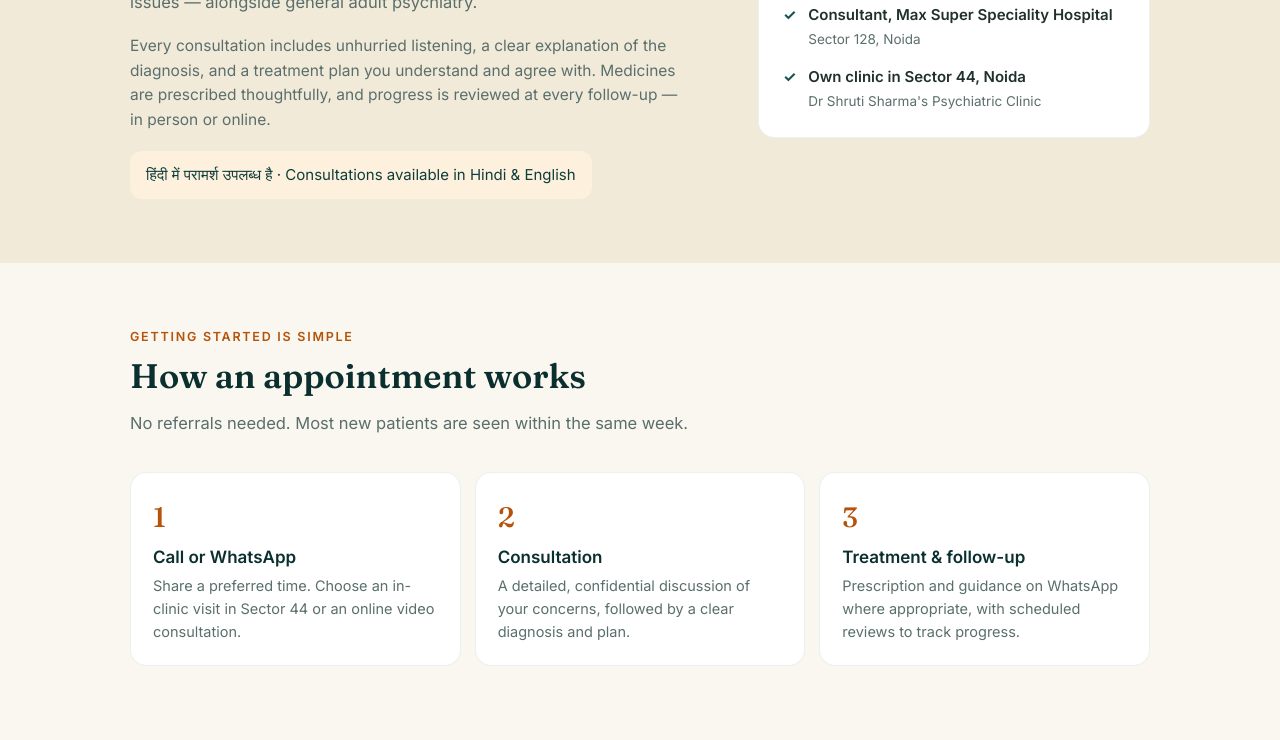
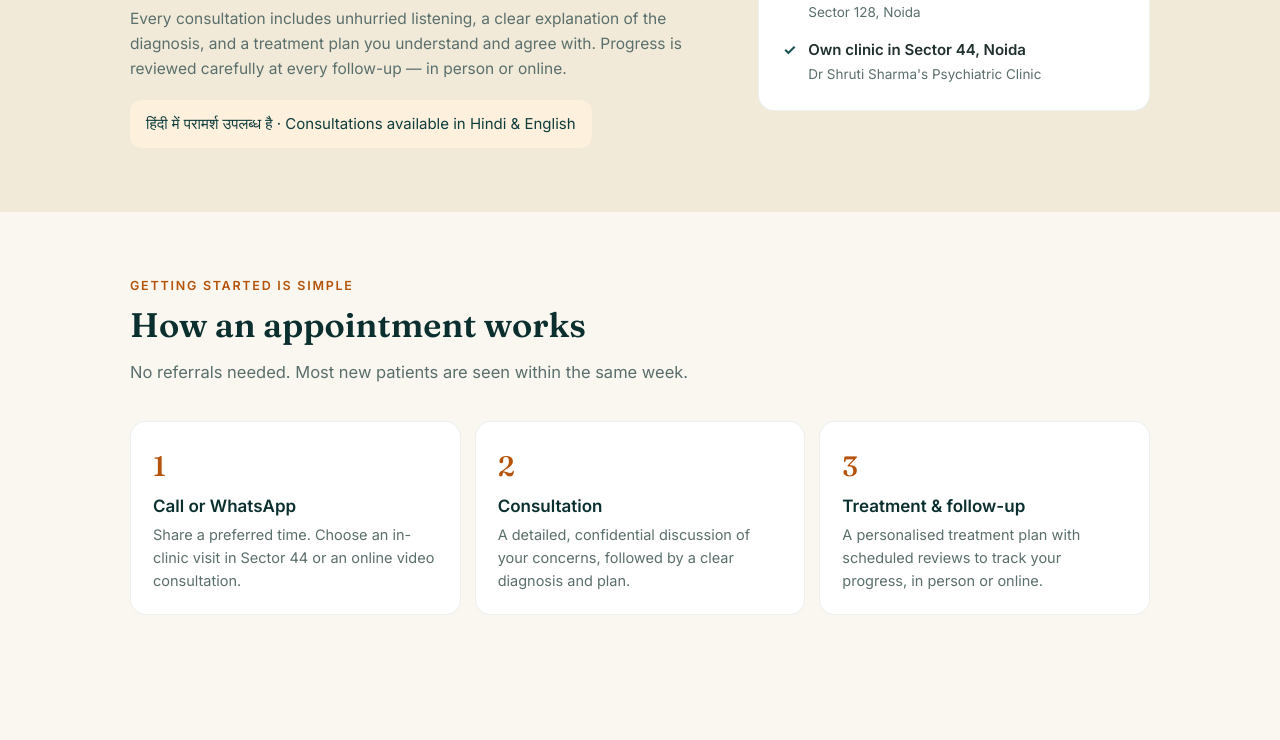
Before and after one commit to katyaniplastic/katyaniplastic.github.io, a plain HTML site: page index.html in a window 1280 px wide. Shown: the part 1807-2547 px from the top of the page. Drawn offline with Linux system fonts and the light colour scheme.

Commit message:
Remove prescription/medicine wording for ads policy compliance

```diff
--- a/index.html
+++ b/index.html
@@ -174,7 +174,7 @@
   <div class="wrap">
     <div class="kicker">How we can help</div>
     <h2>Conditions treated</h2>
-    <p class="sub">Evidence-based psychiatric care with medicines when needed, counselling guidance, and regular follow-ups — always with kindness and complete confidentiality.</p>
+    <p class="sub">Evidence-based psychiatric care with counselling guidance and regular follow-ups — always with kindness and complete confidentiality.</p>
     <div class="grid">
       <div class="card"><div class="dot">☀</div><h3>Depression &amp; low mood</h3><p>Persistent sadness, loss of interest, fatigue and hopelessness.</p></div>
       <div class="card"><div class="dot">〰</div><h3>Anxiety &amp; panic</h3><p>Excessive worry, panic attacks, phobias and social anxiety.</p></div>
@@ -197,7 +197,7 @@
         <div class="kicker">About the doctor</div>
         <h2>Dr Shruti Sharma</h2>
         <p class="sub" style="margin-bottom:18px">Consultant Psychiatrist with clinical expertise in managing children and adolescents as well as elderly patients with mental health and behavioural issues — alongside general adult psychiatry.</p>
-        <p style="color:var(--muted);font-size:15.5px;max-width:560px">Every consultation includes unhurried listening, a clear explanation of the diagnosis, and a treatment plan you understand and agree with. Medicines are prescribed thoughtfully, and progress is reviewed at every follow-up — in person or online.</p>
+        <p style="color:var(--muted);font-size:15.5px;max-width:560px">Every consultation includes unhurried listening, a clear explanation of the diagnosis, and a treatment plan you understand and agree with. Progress is reviewed carefully at every follow-up — in person or online.</p>
         <div class="hindi">हिंदी में परामर्श उपलब्ध है · Consultations available in Hindi &amp; English</div>
       </div>
       <div class="cred">
@@ -220,7 +220,7 @@
     <div class="steps">
       <div class="step"><div class="num">1</div><h3 style="font-family:'Inter';font-size:17px;font-weight:600;margin-bottom:6px">Call or WhatsApp</h3><p style="font-size:14.5px;color:var(--muted)">Share a preferred time. Choose an in-clinic visit in Sector 44 or an online video consultation.</p></div>
       <div class="step"><div class="num">2</div><h3 style="font-family:'Inter';font-size:17px;font-weight:600;margin-bottom:6px">Consultation</h3><p style="font-size:14.5px;color:var(--muted)">A detailed, confidential discussion of your concerns, followed by a clear diagnosis and plan.</p></div>
-      <div class="step"><div class="num">3</div><h3 style="font-family:'Inter';font-size:17px;font-weight:600;margin-bottom:6px">Treatment &amp; follow-up</h3><p style="font-size:14.5px;color:var(--muted)">Prescription and guidance on WhatsApp where appropriate, with scheduled reviews to track progress.</p></div>
+      <div class="step"><div class="num">3</div><h3 style="font-family:'Inter';font-size:17px;font-weight:600;margin-bottom:6px">Treatment &amp; follow-up</h3><p style="font-size:14.5px;color:var(--muted)">A personalised treatment plan with scheduled reviews to track your progress, in person or online.</p></div>
     </div>
   </div>
 </section>
```
